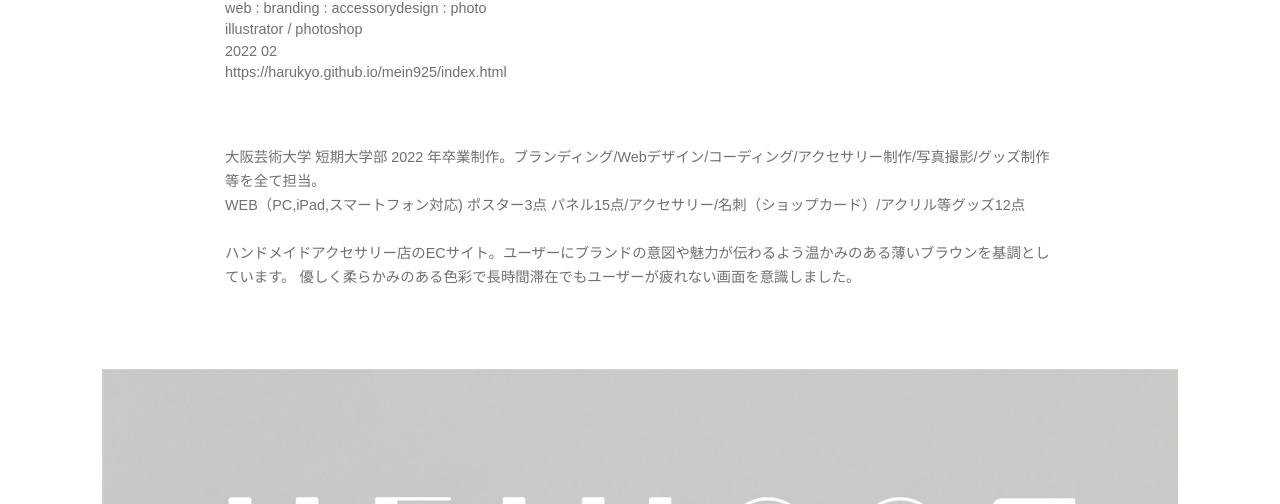
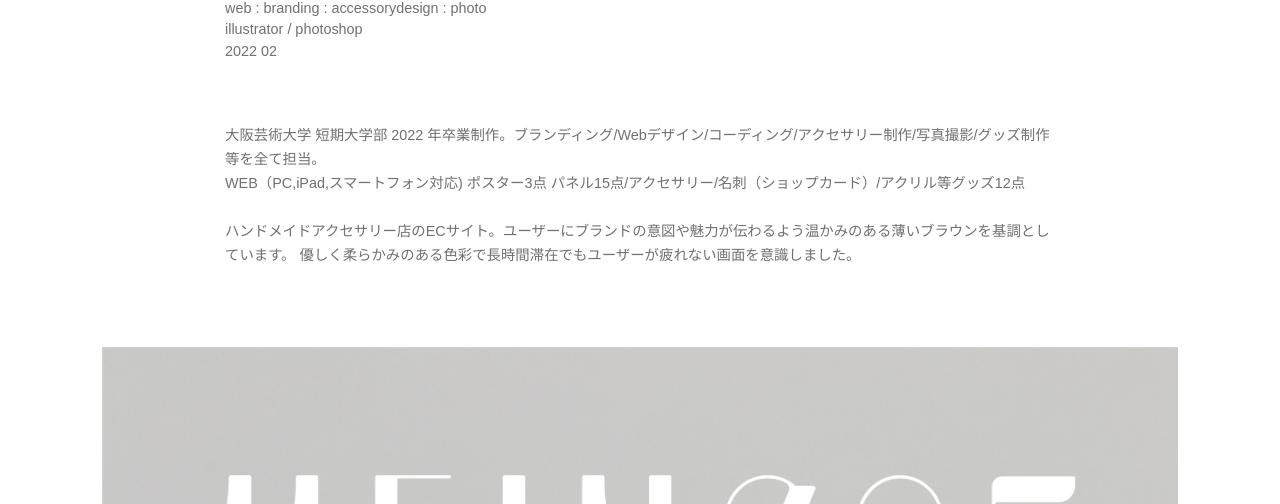
Before and after one commit to harukyo/portfolio, a plain HTML site: page works/works_1.html in a window 1280 px wide. Shown: the part 596-1100 px from the top of the page. Drawn offline with Linux system fonts and the light colour scheme.

Commit message:
Update works_1.html

```diff
--- a/works/works_1.html
+++ b/works/works_1.html
@@ -61,7 +61,6 @@
         <p class="genre">web : branding : accessorydesign : photo</p>
         <p class="soft"> illustrator / photoshop</p>
         <p class="timeline">2022 02</p>
-	    <p class="timeline">https://harukyo.github.io/mein925/index.html</p>
     </div>
 
 
```
